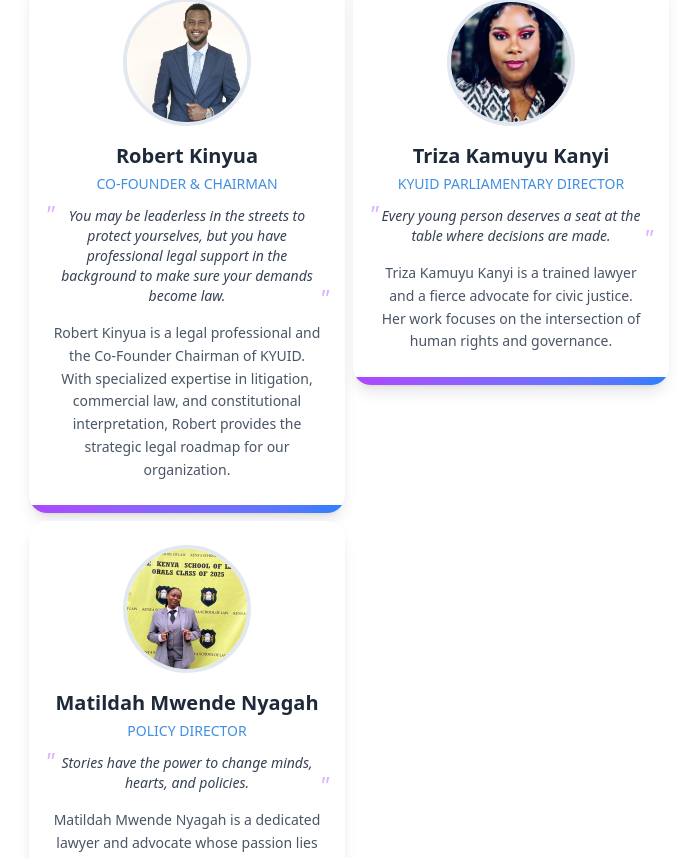
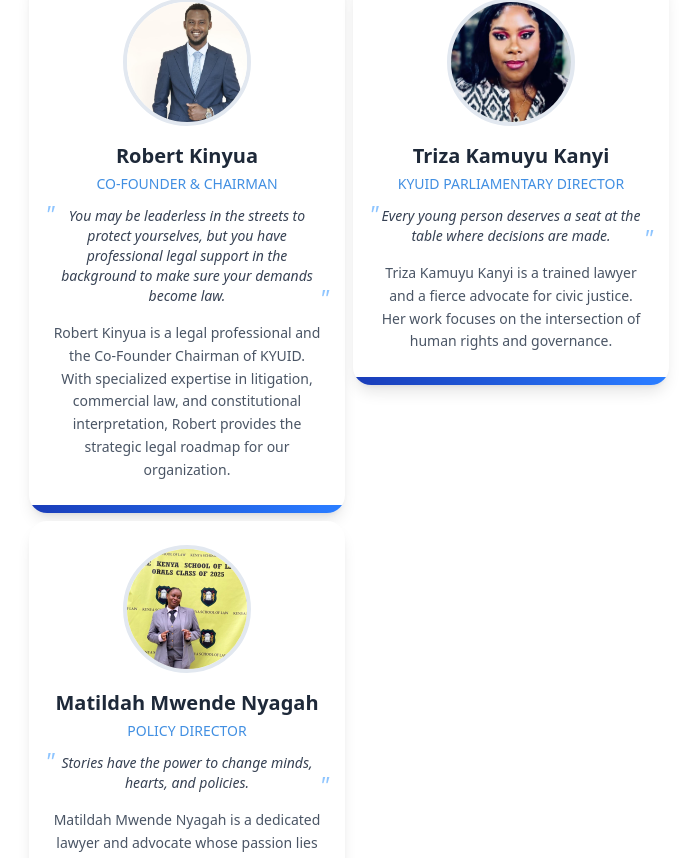
Before and after one commit to codesmithsafrica/kyuid, a Next.js app: page /contact in a window 1280 px wide. Shown: the part 2919-3777 px from the top of the page, without its empty margins (291-988 px from the left). Built offline with nearby package versions, Linux system fonts and the light colour scheme.

Commit message:
added shades

```diff
--- a/src/app/page.tsx
+++ b/src/app/page.tsx
@@ -35,11 +35,11 @@ export default function Home() {
             <div className="flex items-center gap-6 pt-2 text-sm text-muted-foreground">
               <div className="flex items-center gap-2">
                 <Users className="size-4" />
-                10 members
+                6 members
               </div>
               <div className="flex items-center gap-2">
                 <Megaphone className="size-4" />
-                1+ policy dialogues
+                1+ policy dialogue(s)
               </div>
             </div>
           </div>
--- a/src/components/TeamCard.tsx
+++ b/src/components/TeamCard.tsx
@@ -21,13 +21,13 @@ export default function TeamCard({ userpic, name, quote, bio, role }: TeamCardPr
     >
       <div className="relative bg-white rounded-2xl shadow-lg overflow-hidden">
         {/* Gradient overlay that appears on hover */}
-        <div className={`absolute inset-0 bg-gradient-to-br from-purple-600/20 to-blue-600/20 transition-opacity duration-300 ${isHovered ? 'opacity-100' : 'opacity-0'}`} />
+        <div className={`absolute inset-0 bg-gradient-to-br from-blue-600/30 to-blue-600/20 transition-opacity duration-300 ${isHovered ? 'opacity-100' : 'opacity-0'}`} />
 
         {/* Card content */}
         <div className="relative p-6">
           {/* User picture */}
           <div className="relative mb-4">
-            <div className="w-32 h-32 mx-auto rounded-full overflow-hidden border-4 border-gradient-to-r from-purple-400 to-pink-400">
+            <div className="w-32 h-32 mx-auto rounded-full overflow-hidden border-4 border-gradient-to-r from-blue-600 to-blue-400">
               <img
                 src={userpic}
                 alt={name}
@@ -35,7 +35,7 @@ export default function TeamCard({ userpic, name, quote, bio, role }: TeamCardPr
               />
             </div>
             {/* Decorative ring */}
-            <div className={`absolute inset-0 w-32 h-32 mx-auto rounded-full border-2 border-purple-300 transition-all duration-300 ${isHovered ? 'scale-110 opacity-50' : 'scale-100 opacity-0'}`} />
+            <div className={`absolute inset-0 w-32 h-32 mx-auto rounded-full border-2 border-blue-300 transition-all duration-300 ${isHovered ? 'scale-110 opacity-50' : 'scale-100 opacity-0'}`} />
           </div>
 
           {/* Name and role */}
@@ -49,9 +49,9 @@ export default function TeamCard({ userpic, name, quote, bio, role }: TeamCardPr
           {/* Quote */}
           <div className="mb-4">
             <blockquote className="text-center text-gray-700 italic text-sm relative">
-              <span className="absolute -top-2 -left-2 text-purple-300 text-2xl">"</span>
+              <span className="absolute -top-2 -left-2 text-blue-300 text-2xl">"</span>
               {quote}
-              <span className="absolute -bottom-2 -right-2 text-purple-300 text-2xl">"</span>
+              <span className="absolute -bottom-2 -right-2 text-blue-300 text-2xl">"</span>
             </blockquote>
           </div>
 
@@ -67,12 +67,12 @@ export default function TeamCard({ userpic, name, quote, bio, role }: TeamCardPr
             <div className="w-2 h-2 bg-purple-400 rounded-full animate-pulse" />
           </div>
           <div className={`absolute bottom-4 left-4 transition-all duration-300 ${isHovered ? 'opacity-100 translate-x-0' : 'opacity-0 -translate-x-2'}`}>
-            <div className="w-2 h-2 bg-pink-400 rounded-full animate-pulse" />
+            <div className="w-2 h-2 bg-blue-400 rounded-full animate-pulse" />
           </div>
         </div>
 
         {/* Bottom gradient accent */}
-        <div className="h-2 bg-gradient-to-r from-purple-500 to-blue-500" />
+        <div className="h-2 bg-gradient-to-r from-blue-800 to-blue-500" />
       </div>
     </div>
   );
```
